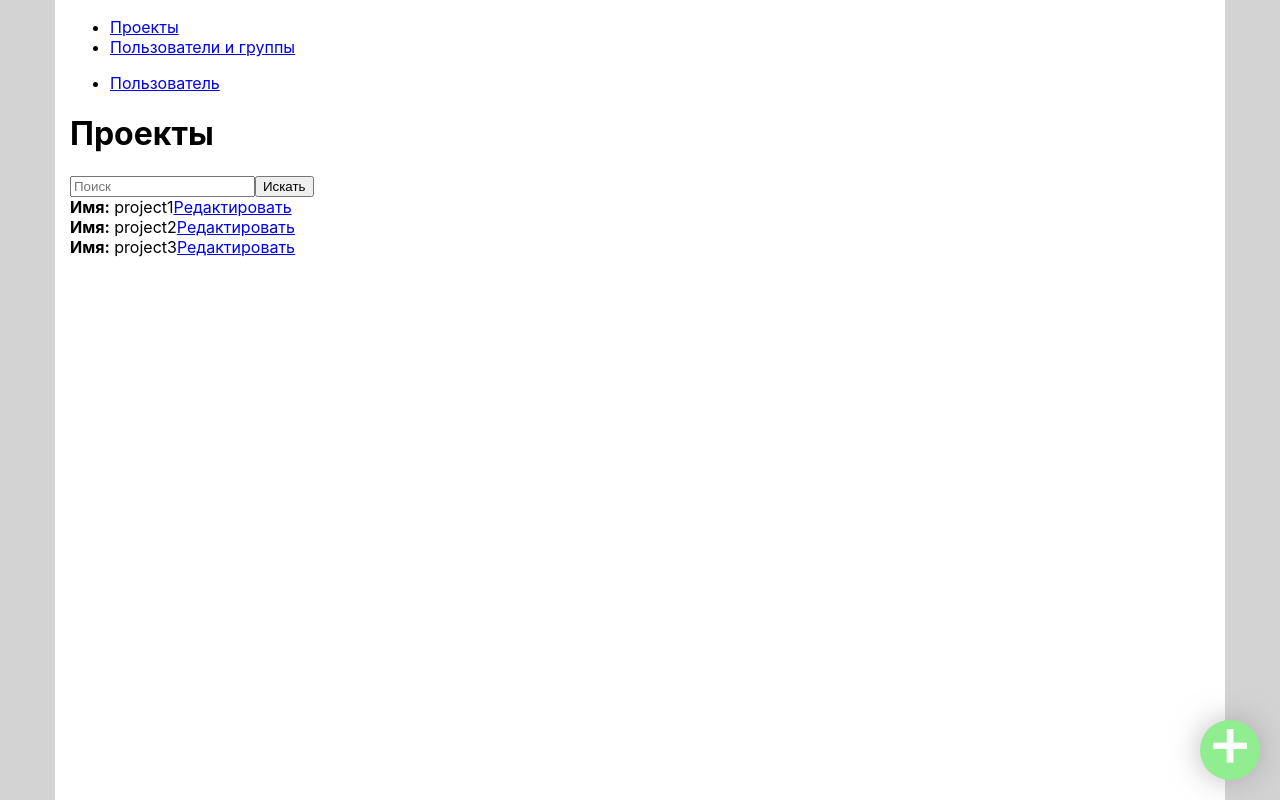
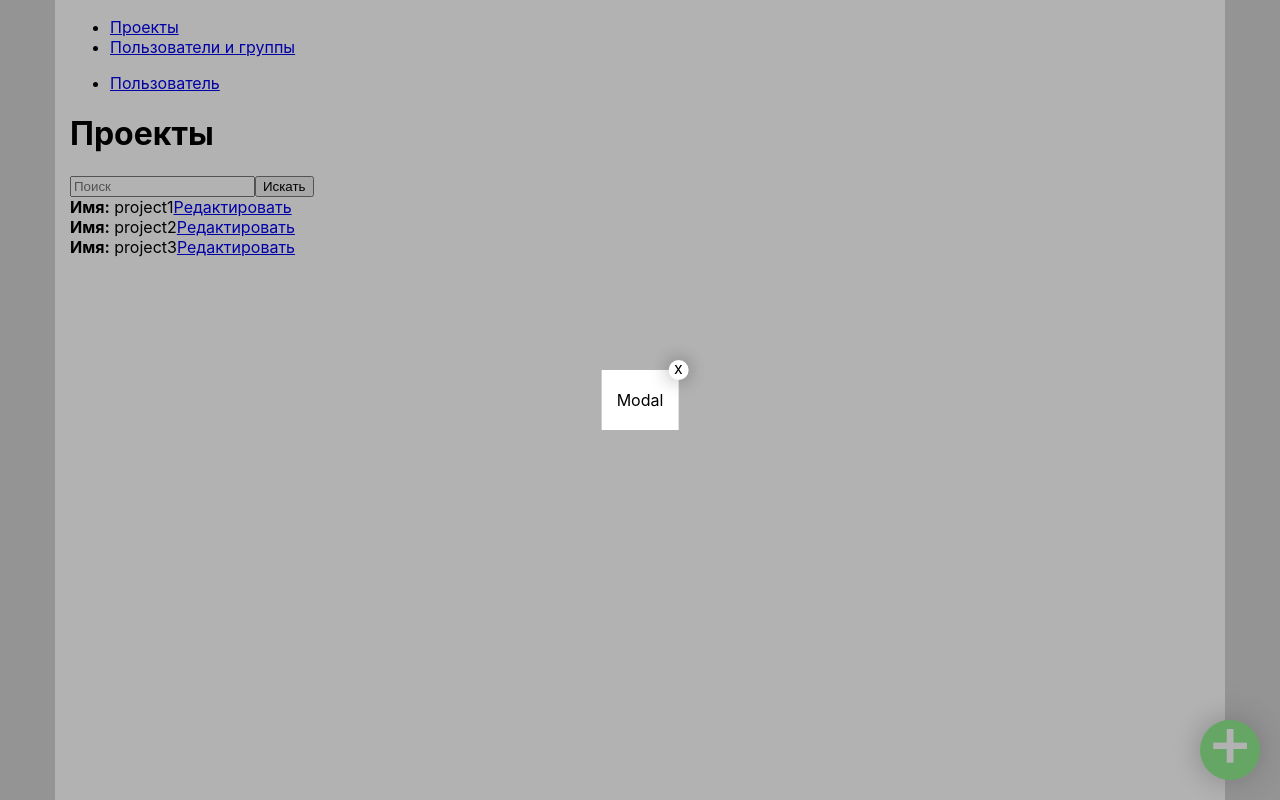
Before and after one commit to speker2010/password_store_frontend, a React (Create React App) app: page /projects in a window 1280 px wide. Built offline with nearby package versions, Linux system fonts and the light colour scheme.

Commit message:
Add modal

```diff
--- /dev/null
+++ b/src/b-modal.css
@@ -0,0 +1,36 @@
+.b-modal {
+    display: none;
+}
+
+.b-modal_open {
+    background: rgba(0, 0, 0, 0.3);
+    display: block;
+    position: fixed;
+    top: 0;
+    left: 0;
+    right: 0;
+    bottom: 0;
+}
+
+.b-modal__close {
+    background: white;
+    border-radius: 50%;
+    box-shadow: 0 0 20px rgba(0, 0, 0, 0.4);
+    cursor: pointer;
+    position: absolute;
+    right: -10px;
+    top: -10px;
+    text-align: center;
+    line-height: 1;
+    height: 20px;
+    width: 20px;
+}
+
+.b-modal__modal {
+    background: white;
+    padding: 20px 15px;
+    position: absolute;
+    left: 50%;
+    top: 50%;
+    transform: translate(-50%, -50%);
+}
--- /dev/null
+++ b/src/components/Modal.js
@@ -0,0 +1,49 @@
+import React, { Component } from 'react';
+import '../b-modal.css';
+
+export default class Modal extends Component {
+    constructor(props) {
+        super(props);
+        this.state = {
+            isOpen: true
+        };
+        this.close = this.close.bind(this);
+        this.open = this.open.bind(this);
+        this.toggle = this.toggle.bind(this);
+        this.stopPropagation = this.stopPropagation.bind(this);
+    }
+
+    close() {
+        this.setState({
+            isOpen: false
+        });
+    }
+
+    open() {
+        this.setState({
+            isOpen: true
+        });
+    }
+
+    toggle() {
+        this.setState({
+            isOpen: !this.state.isOpen
+        });
+    }
+
+    stopPropagation(e) {
+        e.stopPropagation();
+    }
+
+    render() {
+        let openClass = (this.state.isOpen) ? 'b-modal_open' : '';
+        return <div className={'b-modal ' + openClass} onClick={this.close}>
+            <div className='b-modal__modal' onClick={this.stopPropagation}>
+                <div className="b-modal__close" onClick={this.close}>
+                    x
+                </div>
+                Modal
+            </div>
+        </div>;
+    }
+}
--- a/src/components/ProjectsListPage.js
+++ b/src/components/ProjectsListPage.js
@@ -2,6 +2,7 @@ import React, { Component } from 'react';
 import ProjectsList from "./ProjectsList";
 import Search from "./Search";
 import AddButton from "./AddButton";
+import Modal from "./Modal";
 
 
 export default class ProjectsListPage extends Component {
@@ -13,6 +14,7 @@ export default class ProjectsListPage extends Component {
             </div>
             <ProjectsList/>
             <AddButton/>
+            <Modal/>
         </div>
     }
 }
```
